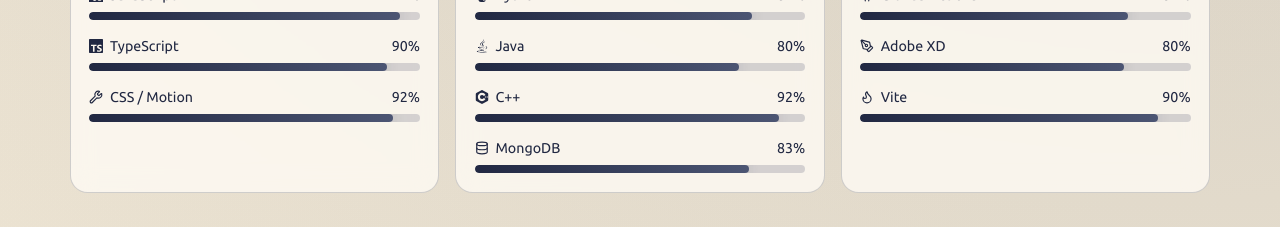
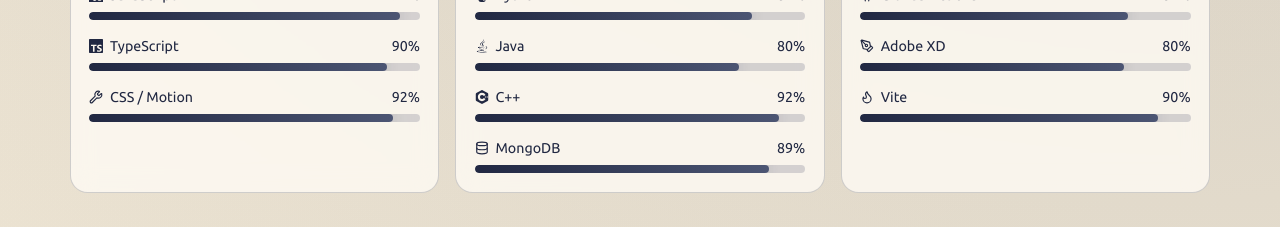
Before and after one commit to itsmierrrrr/Portfolio, a React (Vite) app: page / in a window 1280 px wide. Shown: the part 2260-2487 px from the top of the page. Built offline with nearby package versions, Linux system fonts and the light colour scheme.

Commit message:
data update

```diff
--- a/src/data/portfolioData.js
+++ b/src/data/portfolioData.js
@@ -87,7 +87,7 @@ export const skillGroups = [
       { name: 'Python', level: 84 },
       { name: 'Java', level: 80 },
       { name: 'C++', level: 92 },
-      { name: 'MongoDB', level: 83 },
+      { name: 'MongoDB', level: 89 },
     ],
   },
   {
```
